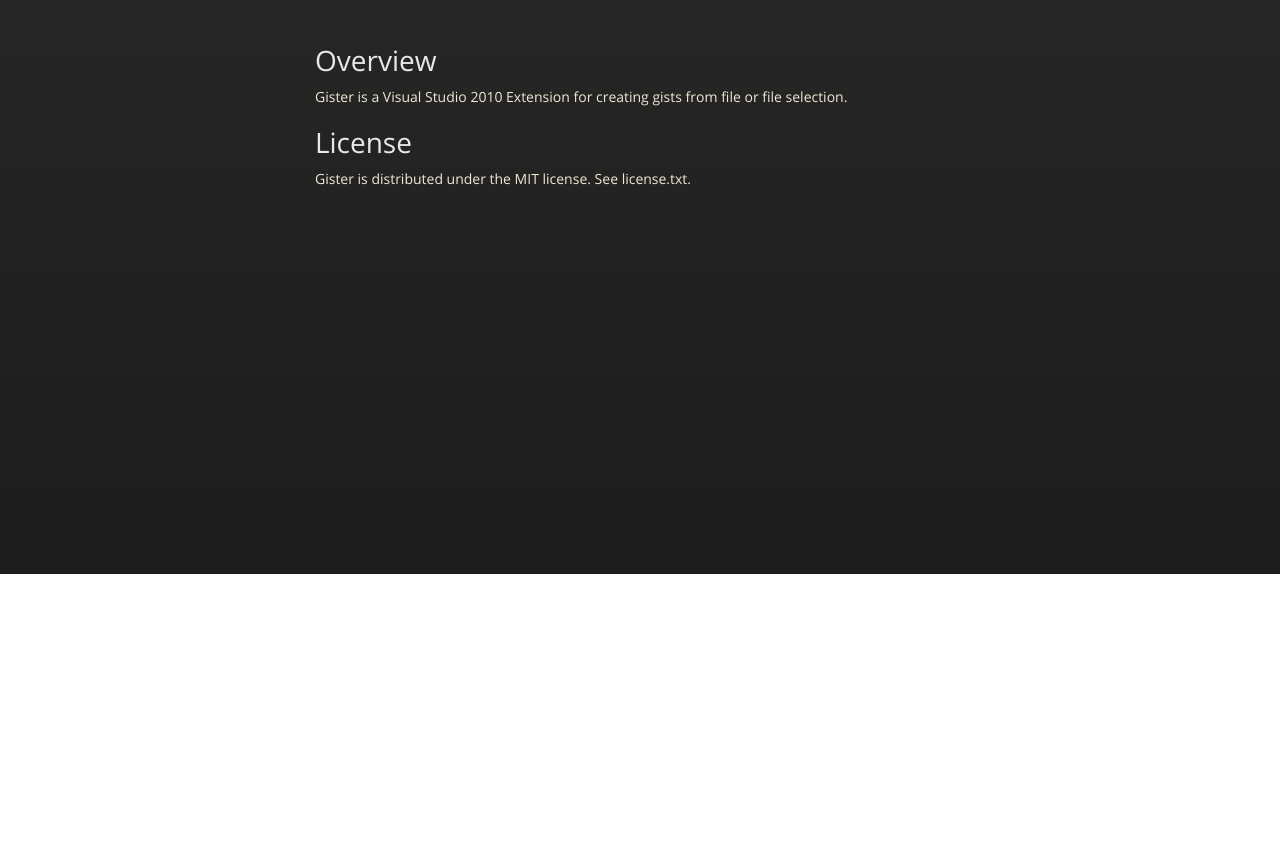
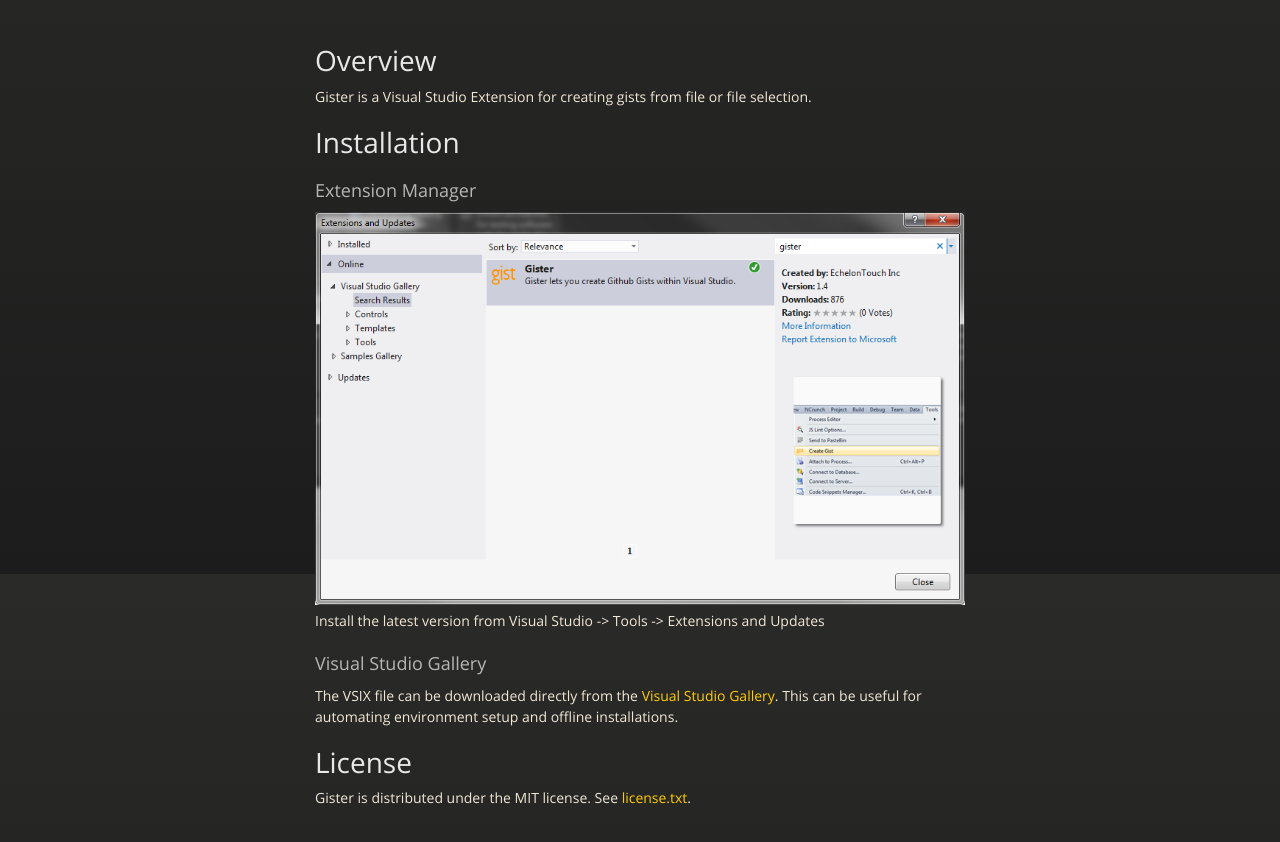
Before and after one commit to cromwellryan/Gister, a plain HTML site: page index.html in a window 1280 px wide. Shown: the part 226-1068 px from the top of the page. Before the commit the page ends 800 px from the top, so only its background shows below. Drawn offline with nearby package versions, Linux system fonts and the light colour scheme.

Commit message:
Added installation instructions and license.txt link

```diff
--- a/index.html
+++ b/index.html
@@ -40,11 +40,22 @@
 
         <h1>Overview</h1>
 
-<p>Gister is a Visual Studio 2010 Extension for creating gists from file or file selection.  </p>
+<p>Gister is a Visual Studio Extension for creating gists from file or file selection.  </p>
+
+<h1>Installation</h1>
+<p>
+<h3>Extension Manager</h3>
+<img src="images/galleryinstall.png" />
+Install the latest version from Visual Studio -> Tools -> Extensions and Updates
+</p>
+<p>
+<h3>Visual Studio Gallery</h3>
+The VSIX file can be downloaded directly from the <a href="http://visualstudiogallery.msdn.microsoft.com/b31916b0-c026-4c27-9d6b-ba831093f6b2">Visual Studio Gallery</a>.  This can be useful for automating environment setup and offline installations.
+</p>
 
 <h1>License</h1>
 
-<p>Gister is distributed under the MIT license.  See license.txt.</p>
+<p>Gister is distributed under the MIT license.  See <a href="https://github.com/cromwellryan/Gister/blob/master/license.txt">license.txt</a>.</p>
       </section>
 
     </div>
```
Also changed, not shown: images/galleryinstall.png (added).
